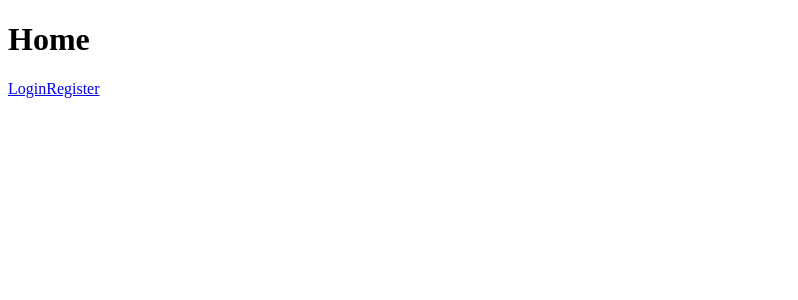
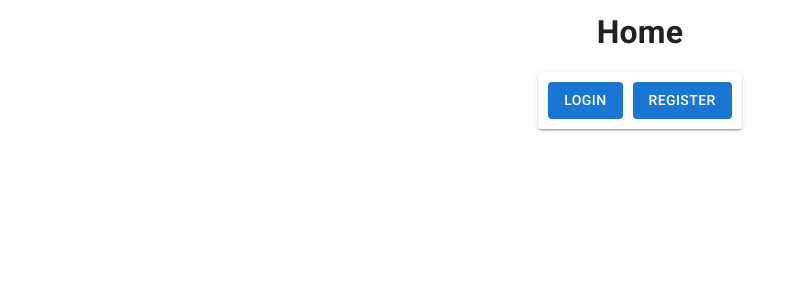
Before and after one commit to Adrianzctpa/FastAPI-Learning, a React (Create React App) app in the folder react-fe/: page / in a window 1280 px wide. Shown: the top 300 px of the page, without its empty margins (0-798 px from the left). Built offline with nearby package versions, Linux system fonts and the light colour scheme.

Commit message:
started styling with MUI and styled components, changed exp date on token

```diff
--- a/react-fe/package.json
+++ b/react-fe/package.json
@@ -3,6 +3,10 @@
   "version": "0.1.0",
   "private": true,
   "dependencies": {
+    "@emotion/react": "^11.9.3",
+    "@emotion/styled": "^11.9.3",
+    "@mui/icons-material": "^5.8.4",
+    "@mui/material": "^5.9.1",
     "@testing-library/jest-dom": "^5.16.4",
     "@testing-library/react": "^13.3.0",
     "@testing-library/user-event": "^13.5.0",
@@ -14,6 +18,7 @@
     "react-dom": "^18.2.0",
     "react-router-dom": "^6.3.0",
     "react-scripts": "5.0.1",
+    "styled-components": "^5.3.5",
     "typescript": "^4.7.4",
     "web-vitals": "^2.1.4"
   },
--- a/react-fe/public/index.html
+++ b/react-fe/public/index.html
@@ -15,6 +15,17 @@
       user's mobile device or desktop. See https://developers.google.com/web/fundamentals/web-app-manifest/
     -->
     <link rel="manifest" href="%PUBLIC_URL%/manifest.json" />
+
+    <link
+      rel="stylesheet"
+      href="https://fonts.googleapis.com/css?family=Roboto:300,400,500,700&display=swap"
+    />
+
+    <link
+      rel="stylesheet"
+      href="https://fonts.googleapis.com/icon?family=Material+Icons"
+    />
+
     <!--
       Notice the use of %PUBLIC_URL% in the tags above.
       It will be replaced with the URL of the `public` folder during the build.
--- a/react-fe/src/components/Home.tsx
+++ b/react-fe/src/components/Home.tsx
@@ -1,25 +1,41 @@
 import React from 'react'
 import { Link } from 'react-router-dom'
 import AuthContext from '../contexts/AuthContext'
+import CssBaseline from '@mui/material/CssBaseline';
+import Box from '@mui/material/Box'
+import Button from '@mui/material/Button';
+import ButtonGroup from '@mui/material/ButtonGroup';
 
 function Home() {
     const {logstatus} = React.useContext(AuthContext)
 
     return (
         <div>
+            <CssBaseline />
+            <Box
+                sx={{
+                    display: 'flex',
+                    flexDirection: 'column',
+                    alignItems: 'center',
+                    '& > *': {
+                        m: 1,
+                    },
+            }}>
                 <h1>Home</h1>
+                <ButtonGroup sx={{padding:'10px', gap: "10px"}} aria-label="vertical contained button group" variant='contained'>
                     {logstatus ?
                     <>
-                    <Link to='/posts'>Let's check some posts!</Link>
-                    <Link to='/login'>Logout</Link>
-                    <Link to='/posts/create'>Create Post</Link>
+                        <Link to='/posts'><Button>Posts</Button></Link>
+                        <Link to='/posts/create'><Button>Create Post</Button></Link>
+                        <Link to='/login'><Button>Logout</Button></Link>
                     </> : (
                     <>
-                    <Link to="/login">Login</Link>
-                    <Link to="/register">Register</Link>
+                        <Link to="/login"><Button>Login</Button></Link>
+                        <Link to="/register"><Button>Register</Button></Link>
                     </>
-                )
-            }
+                    )}
+                </ButtonGroup>
+            </Box>
         </div>
     )
 }
--- a/react-fe/src/components/posts/Posts.tsx
+++ b/react-fe/src/components/posts/Posts.tsx
@@ -3,11 +3,18 @@ import AuthContext from '../../contexts/AuthContext'
 import DBContext from '../../contexts/DBContext';
 import {useNavigate} from 'react-router-dom'
 
+import List from '@mui/material/List'
+import ListItem from '@mui/material/ListItem'
+import ListItemText from '@mui/material/ListItemText'
+import Divider from '@mui/material/Divider'
+
+import styled from 'styled-components'
+
 function Posts() {
     const {posts, pages, setPosts} = React.useContext(DBContext)
     const {tokens} = React.useContext(AuthContext)
 
-    const [loop, setLoop] = React.useState<Array<object>>([])
+    const [loop, setLoop] = React.useState<React.ReactNode>([])
     const [paginate, setPaginate] = React.useState<Array<object>>([])
 
     const navigate = useNavigate()
@@ -15,6 +22,10 @@ function Posts() {
 
     React.useEffect(() => {
         const values = Object.values(posts)
+
+        const HoverPost = styled(ListItem)`
+            cursor: pointer;
+        `;
 
         const handleClick = async (e: React.MouseEvent<HTMLButtonElement>) => {
             e.preventDefault()
@@ -33,10 +44,16 @@ function Posts() {
         }
 
         const postLoop = values.map((post) => {
+            if (post.text.length > 100) {
+                post.text = post.text.slice(0, 100) + '...'
+            }
+
             return (
-                <div onClick={() => navigate(`/posts/${post.id}`)} key={post.id}>
-                    <h1>{post.text}</h1>
-                    <h5>por {post.username}</h5>
+                <div key={post.id}>
+                    <HoverPost onClick={() => navigate(`/posts/${post.id}`)}>
+                        <ListItemText primary={post.username} secondary={post.text} />
+                    </HoverPost>
+                    <Divider variant="inset" component="li" />
                 </div>
             )
         })
@@ -63,7 +80,13 @@ function Posts() {
 
     return (
         <>
-            {loop}
+            <List sx={{
+                width:'100%',
+                maxWidth: 360,
+                bgcolor: 'background.papeer'
+            }}>
+                {loop}
+            </List>
             {paginate}
         </>
     )
--- a/react-fe/tsconfig.json
+++ b/react-fe/tsconfig.json
@@ -14,6 +14,7 @@
     "strict": true,
     "forceConsistentCasingInFileNames": true,
     "noFallthroughCasesInSwitch": true,
+    "noImplicitAny": false,
     "module": "esnext",
     "moduleResolution": "node",
     "resolveJsonModule": true,
```
Also changed, not shown: 2 other files (tests, documents, lock files or other folders). Lines whose indentation alone changed are shown as unchanged.
